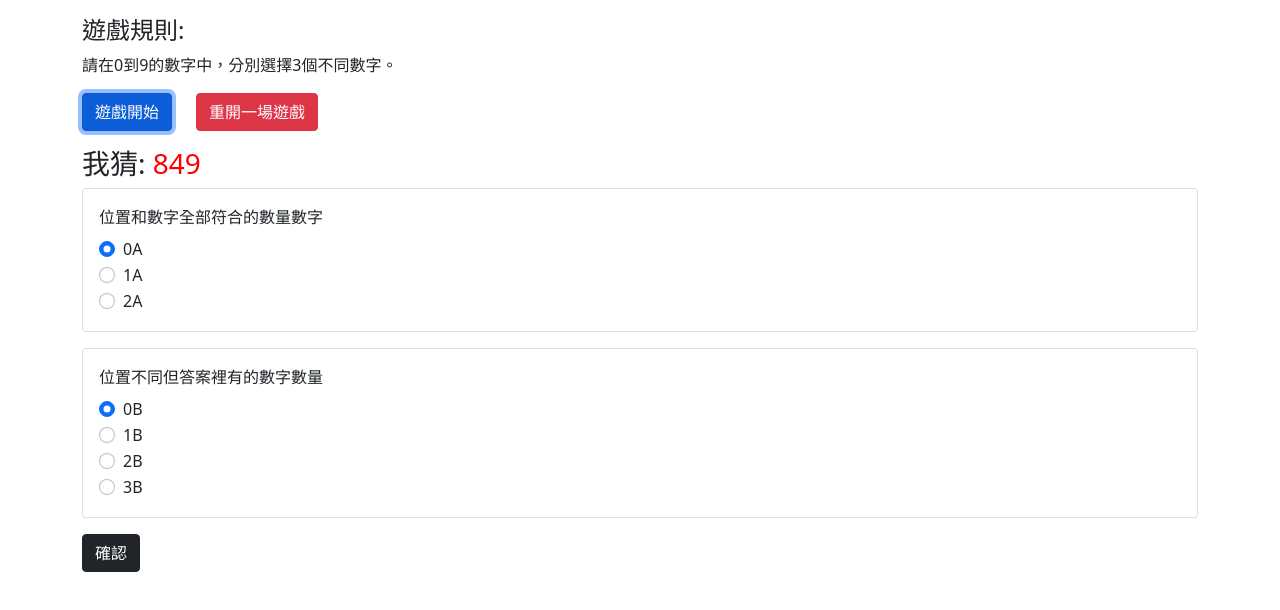
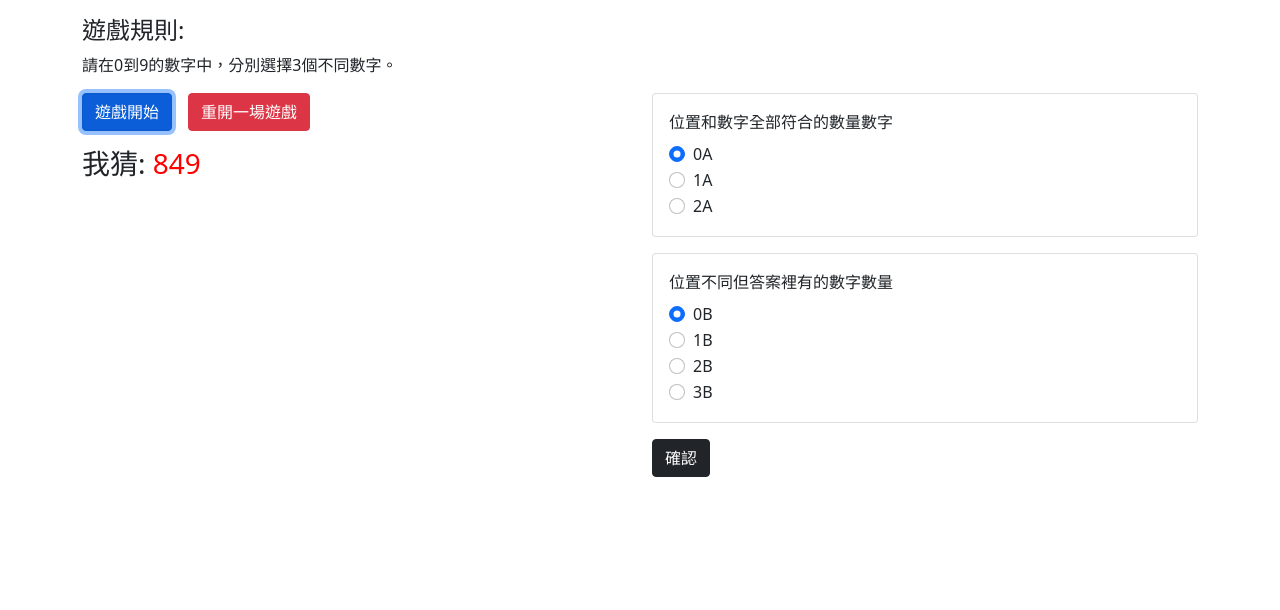
Before and after one commit to Pixmi/Bulls-and-Cows, a plain HTML site: page index.html in a window 1280 px wide. Both pictures are taken after a click on the button "遊戲開始". Drawn offline with nearby package versions, Linux system fonts and the light colour scheme.

Commit message:
Update index.html

```diff
--- a/index.html
+++ b/index.html
@@ -14,26 +14,20 @@
 
 <body class="p-3">
     <div class="container">
-        <div class="row mb-3">
+        <div class="row">
             <div class="col-12">
                 <h4>遊戲規則:</h4>
                 <p>請在0到9的數字中，分別選擇3個不同數字。</p>
             </div>
-            <div class="col-auto">
-                <button type="button" id="iStartGame" class="btn btn-primary" onclick="cancelGame();">遊戲開始</button>
-            </div>
-            <div class="col-auto">
-                <button type="button" id="iCancelGame" class="btn btn-danger" onclick="cancelGame();" style="display:none">重開一場遊戲</button>
-            </div>
-        </div>
-        <div class="row">
-            <div class="col">
+            <div class="col-6">
+                <div class="d-flex gap-3 mb-3">
+                    <button type="button" id="iStartGame" class="btn btn-primary" onclick="cancelGame();">遊戲開始</button>
+                    <button type="button" id="iCancelGame" class="btn btn-danger d-none" onclick="cancelGame();">重開一場遊戲</button>
+                </div>
                 <h3 id="out"></h3>
             </div>
-        </div>
-        <div class="row g-3" id="answerblock" style="display:none">
-            <div class="col">
-                <div class="card">
+            <div class="col-6" id="answerblock" style="display:none">
+                <div class="card mb-3">
                     <div class="card-body">
                         <div class="card-title">位置和數字全部符合的數量數字</div>
                         <form name="AAA" id="AAA">
@@ -52,33 +46,29 @@
                         </form>
                     </div>
                 </div>
-            </div>
-            <div class="col">
-                <div class="card">
+                <div class="card mb-3">
                     <div class="card-body">
                         <div class="card-title">位置不同但答案裡有的數字數量</div>
                         <form name="BBB" id="BBB">
                             <div class="form-check">
-                                <input class="form-check-input" type="radio" name="A_answer" id="B_r1" value="0" checked>
+                                <input class="form-check-input" type="radio" name="B_answer" id="B_r1" value="0" checked>
                                 <label class="form-check-label" for="B_r1">0B</label>
                             </div>
                             <div class="form-check">
-                                <input class="form-check-input" type="radio" name="A_answer" id="B_r2" value="1">
+                                <input class="form-check-input" type="radio" name="B_answer" id="B_r2" value="1">
                                 <label class="form-check-label" for="B_r2">1B</label>
                             </div>
                             <div class="form-check">
-                                <input class="form-check-input" type="radio" name="A_answer" id="B_r3" value="2">
+                                <input class="form-check-input" type="radio" name="B_answer" id="B_r3" value="2">
                                 <label class="form-check-label" for="B_r3">2B</label>
                             </div>
                             <div class="form-check">
-                                <input class="form-check-input" type="radio" name="A_answer" id="B_r4" value="2">
+                                <input class="form-check-input" type="radio" name="B_answer" id="B_r4" value="2">
                                 <label class="form-check-label" for="B_r4">3B</label>
                             </div>
                         </form>
                     </div>
                 </div>
-            </div>
-            <div class="col-12">
                 <button type="button" class="btn btn-dark" onclick="answer()">確認</button>
             </div>
         </div>
@@ -113,7 +103,7 @@
                 }
             }
 
-            iCancelGame.style.display = "block";
+            iCancelGame.classList.remove('d-none');
         }
         function ask() {
             let i;
@@ -258,7 +248,7 @@
         }
 
         function cancelGame() {
-            iCancelGame.style.display = "none";
+            iCancelGame.classList.add('d-none');
             prepare();
             ask();
             document.getElementById("A_r1").checked = true;
```
